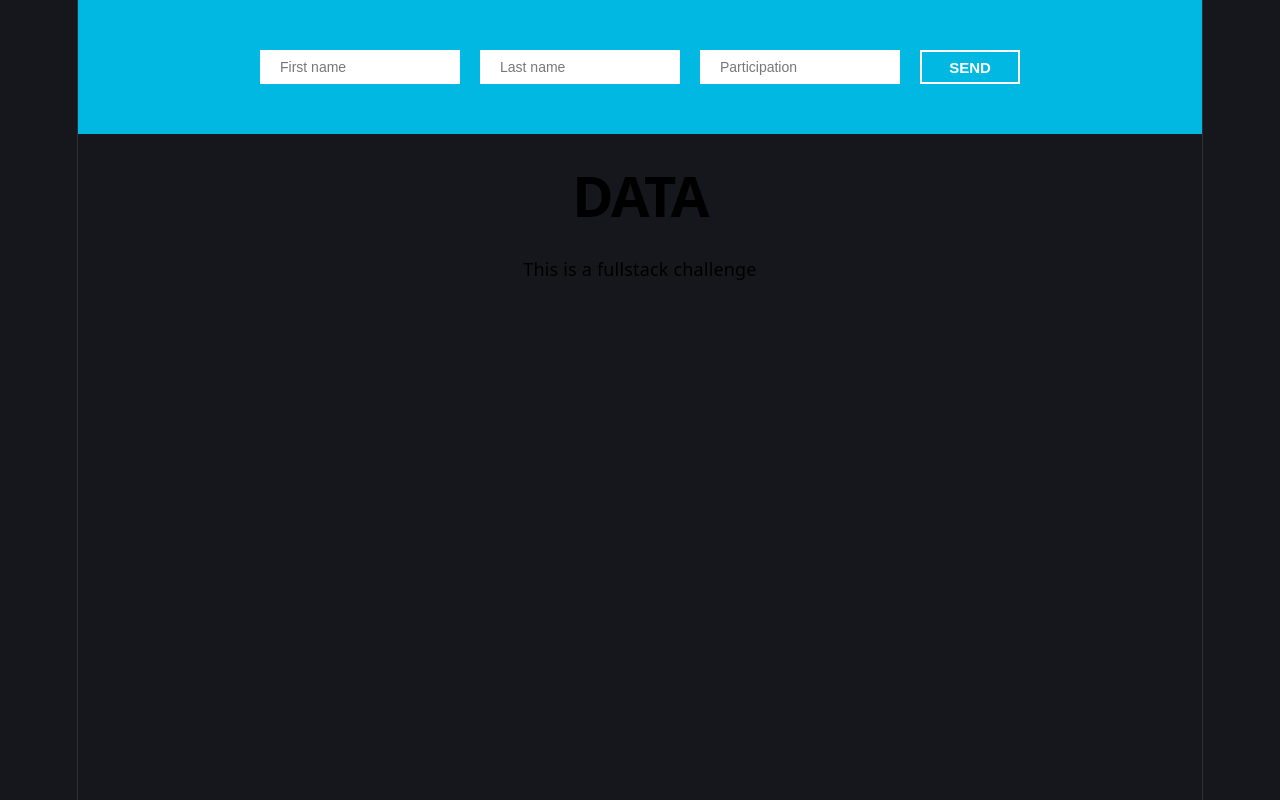
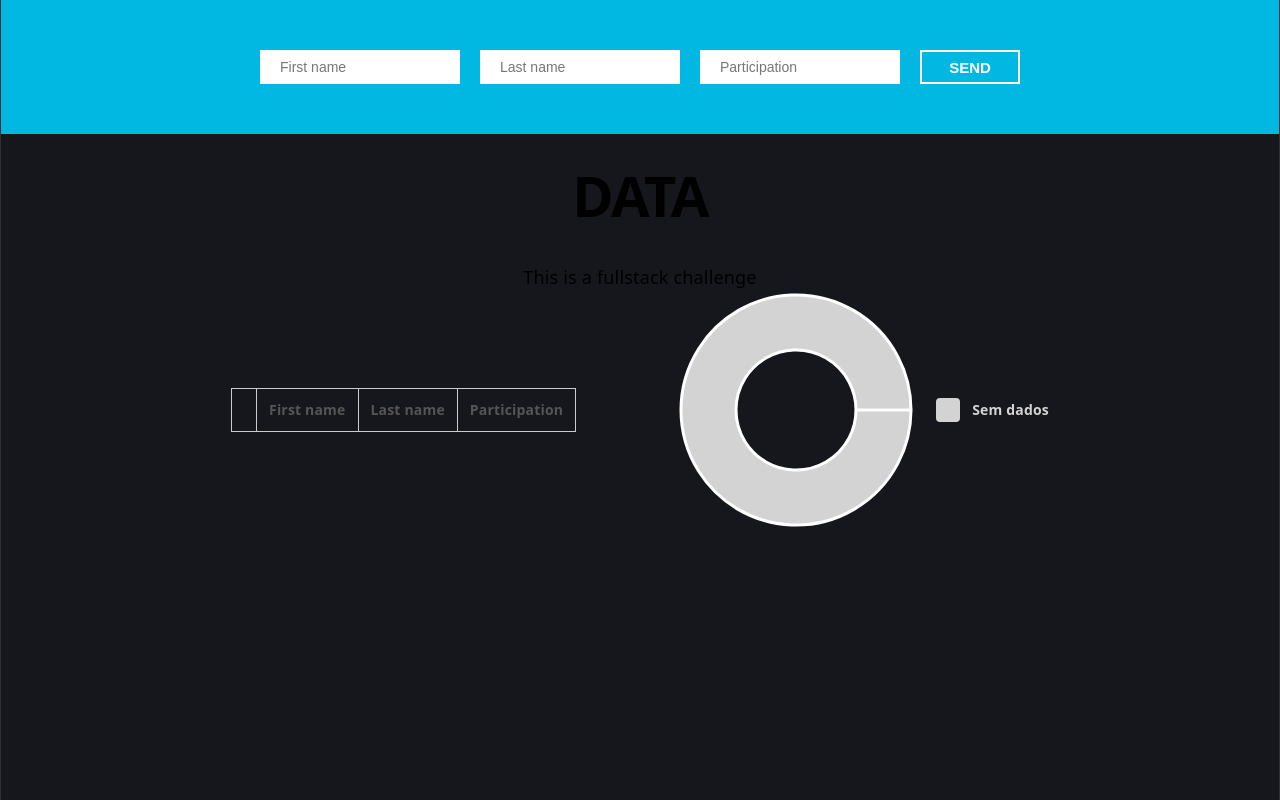
Before and after one commit to Petehns/fullstack-challenge, a React (Vite) app in the folder frontend/: page / in a window 1280 px wide. Built offline with nearby package versions, Linux system fonts and the light colour scheme.

Commit message:
front almost done

```diff
--- a/frontend/package.json
+++ b/frontend/package.json
@@ -11,7 +11,8 @@
   },
   "dependencies": {
     "react": "^19.2.8",
-    "react-dom": "^19.2.8"
+    "react-dom": "^19.2.8",
+    "recharts": "^3.10.1"
   },
   "devDependencies": {
     "@eslint/js": "^10.0.1",
--- a/frontend/src/App.module.css
+++ b/frontend/src/App.module.css
@@ -0,0 +1,16 @@
+/* área com a tabela e o gráfico, lado a lado */
+.content {
+  display: flex;
+  justify-content: center;
+  align-items: center;
+  gap: 100px;                 /* HStack(spacing: 100) */
+}
+
+/* título + subtítulo, empilhados */
+.intro {
+  display: flex;
+  flex-direction: column;     /* VStack */
+  justify-content: center;
+  align-items: center;        /* em coluna, centraliza na horizontal */
+  gap: 8px;                   /* VStack(spacing: 8) */
+}
--- a/frontend/src/App.tsx
+++ b/frontend/src/App.tsx
@@ -3,6 +3,8 @@ import './App.css'
 import styles from './App.module.css';
 import { ParticipantForm } from './components/ParticipantForm';
 import type { NewParticipant } from './types';
+import { ParticipantsTable } from './components/ParticipantsTable';
+import { ParticipationChart } from './components/ParticipationChart';
 
 function App() {
   const [participants, setParticipants] = useState<NewParticipant[]>([])
@@ -17,8 +19,14 @@ function App() {
 
 <ParticipantForm onAdd={handleAdd} />
 
+<div className={styles.intro}>
   <h1 className={styles.title}>DATA</h1>
   <p className={styles.subtitle}>This is a fullstack challenge</p>
+</div>
+<div className={styles.content}>
+<ParticipantsTable participants={participants} />
+<ParticipationChart participants={participants} />
+</div>
 </>
   )
 }
--- /dev/null
+++ b/frontend/src/components/ParticipantsTable.module.css
@@ -0,0 +1,22 @@
+/* a tabela inteira → <table className={styles.table}> */
+.table {
+  border-collapse: collapse;  /* funde as bordas vizinhas numa linha só */
+  font-size: 14px;            /* as células herdam (como um .font() no container) */
+  color: #555;
+}
+
+/* todas as células, de cabeçalho (th) e de dados (td), dentro de .table */
+.table th,
+.table td {
+  border: 1px solid #ccc;     /* linha fina cinza em volta de cada célula */
+  padding: 8px 12px;          /* 8px em cima/embaixo, 12px nas laterais */
+  text-align: left;           /* nomes à esquerda (o th vem centralizado por padrão) */
+}
+
+/* 1ª coluna (numeração) e 4ª coluna (participação) centralizadas */
+.table th:nth-child(1),
+.table td:nth-child(1),
+.table th:nth-child(4),
+.table td:nth-child(4) {
+  text-align: center;
+}
--- a/frontend/src/components/ParticipantsTable.tsx
+++ b/frontend/src/components/ParticipantsTable.tsx
@@ -0,0 +1,32 @@
+
+import type { NewParticipant } from '../types';
+import styles from './ParticipantsTable.module.css';
+
+type Props = {
+  participants: NewParticipant[];
+};
+
+export function ParticipantsTable({ participants }: Props) {
+  return (
+    <table className={styles.table}>
+      <thead>
+        <tr>
+          <th></th>
+          <th>First name</th>
+          <th>Last name</th>
+          <th>Participation</th>
+        </tr>
+      </thead>
+      <tbody>
+        {participants.map((participant, index) => ( /*index tipo foreach que passa por todo index de participantes */
+          <tr key={index}>
+            <td>{index + 1}</td>
+            <td>{participant.firstName}</td>
+            <td>{participant.lastName}</td>
+            <td>{participant.participation}%</td>
+          </tr>
+        ))}
+      </tbody>
+    </table>
+  );
+}
--- /dev/null
+++ b/frontend/src/components/ParticipationChart.module.css
@@ -0,0 +1,32 @@
+/* gráfico + legenda lado a lado → <div className={styles.container}> */
+.container {
+  display: flex;             /* HStack */
+  align-items: center;       /* centraliza a legenda na altura do gráfico */
+  gap: 20px;
+}
+
+/* a lista da legenda → <ul className={styles.legend}> */
+.legend {
+  list-style: none;          /* tira as bolinhas padrão da lista */
+  margin: 0;
+  padding: 0;
+  display: flex;
+  flex-direction: column;    /* VStack */
+  gap: 20px;
+}
+
+/* cada linha da legenda: quadradinho + nome */
+.legendItem {
+  display: flex;
+  align-items: center;
+  gap: 12px;
+  font-size: 14px;
+  font-weight: bold;         /* a cor vem do style={{ color }} no .tsx */
+}
+
+/* o quadradinho colorido (a cor vem do style={{ background }} no .tsx) */
+.swatch {
+  width: 24px;
+  height: 24px;
+  border-radius: 4px;
+}
--- a/frontend/src/components/ParticipationChart.tsx
+++ b/frontend/src/components/ParticipationChart.tsx
@@ -0,0 +1,65 @@
+// components/ParticipationChart.tsx
+
+import { PieChart, Pie } from 'recharts';
+import type { NewParticipant } from '../types';
+import styles from './ParticipationChart.module.css';
+
+// uma cor por participante; se tiver mais gente que cor, volta pro começo da lista
+const COLORS = ['#2f8fd8', '#1abc9c', '#9b59b6', '#bdc3c7', '#e74c3c'];
+
+// cor da fatia "Sem dados"
+const EMPTY_COLOR = '#d3d3d3';
+
+type Props = {
+  participants: NewParticipant[];
+};
+
+// o formato que o <Pie> entende:
+// name = rótulo, value = tamanho da fatia, fill = cor da fatia
+type Slice = {
+  name: string;
+  value: number;
+  fill: string;
+};
+
+export function ParticipationChart({ participants }: Props) {
+  let data: Slice[];
+
+  if (participants.length === 0) {
+    // lista vazia: uma fatia cinza só, ocupando o círculo inteiro
+    data = [{ name: 'Sem dados', value: 1, fill: EMPTY_COLOR }];
+  } else {
+    // transforma cada participante numa fatia
+    data = participants.map((participant, index) => ({
+      name: `${participant.firstName} ${participant.lastName}`,
+      value: participant.participation,
+      fill: COLORS[index % COLORS.length],
+    }));
+  }
+
+  return (
+    <div className={styles.container}>
+      <PieChart width={240} height={240}>
+        <Pie
+          data={data}
+          dataKey="value"       // qual campo define o tamanho da fatia
+          innerRadius={60}      // o buraco do meio (vira rosca)
+          outerRadius={115}
+          stroke="white"        // borda branca = o espacinho entre as fatias
+          strokeWidth={3}
+          isAnimationActive={false}
+        />
+      </PieChart>
+
+      {/* legenda feita à mão: mesma lista, mesmas cores */}
+      <ul className={styles.legend}>
+        {data.map((item) => (
+          <li key={item.name} className={styles.legendItem} style={{ color: item.fill }}>
+            <span className={styles.swatch} style={{ background: item.fill }} />
+            {item.name}
+          </li>
+        ))}
+      </ul>
+    </div>
+  );
+}
--- a/frontend/src/index.css
+++ b/frontend/src/index.css
@@ -4,12 +4,7 @@
   --bg: #fff;
   --border: #e5e4e7;
   --code-bg: #f4f3ec;
-  --accent: #aa3bff;
-  --accent-bg: rgba(170, 59, 255, 0.1);
-  --accent-border: rgba(170, 59, 255, 0.5);
-  --social-bg: rgba(244, 243, 236, 0.5);
-  --shadow:
-    rgba(0, 0, 0, 0.1) 0 10px 15px -3px, rgba(0, 0, 0, 0.05) 0 4px 6px -2px;
+
 
   --sans: system-ui, 'Segoe UI', Roboto, sans-serif;
   --heading: system-ui, 'Segoe UI', Roboto, sans-serif;
@@ -51,7 +46,7 @@
 }
 
 #root {
-  width: 1126px;
+
   max-width: 100%;
   margin: 0 auto;
   text-align: center;
@@ -91,6 +86,16 @@ h2 {
     font-size: 20px;
   }
 }
+h3 {
+  font-size: 16px;
+  line-height: 118%;
+  letter-spacing: -0.24px;
+  margin: 0 0 8px;
+  @media (max-width: 1024px) {
+    font-size: 20px;
+  }
+}
+
 p {
   margin: 0;
 }
```
Also changed, not shown: 1 other file (tests, documents, lock files or other folders).
